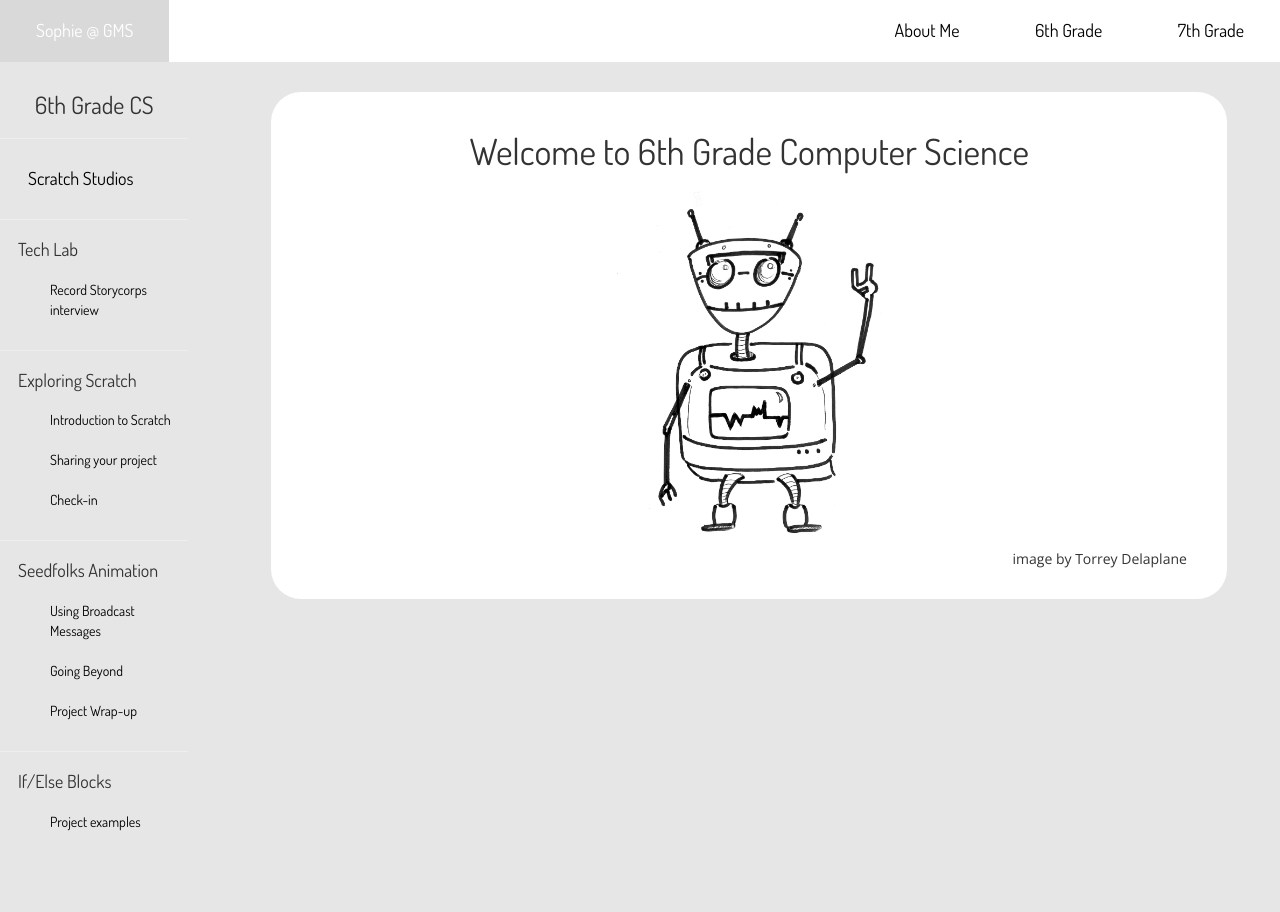
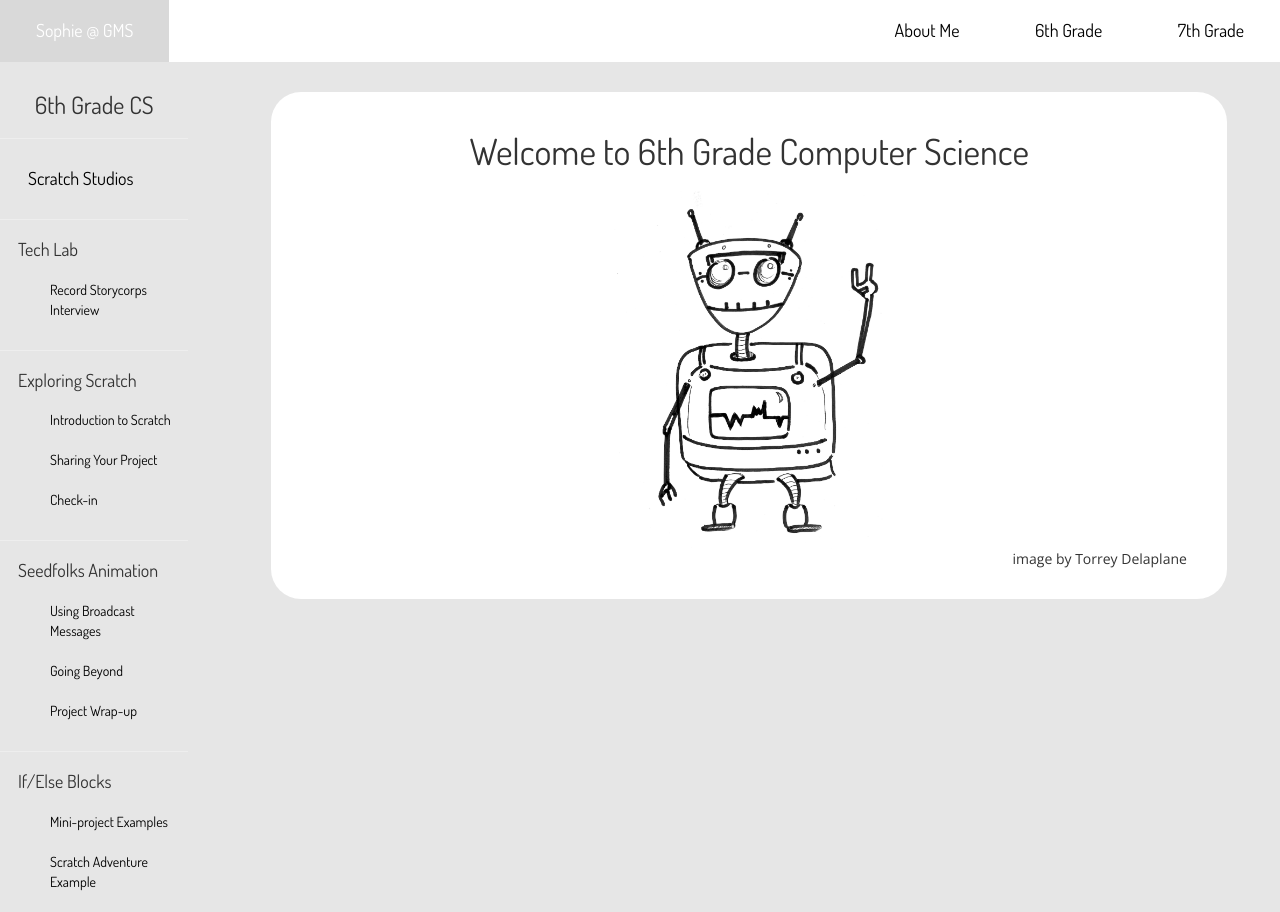
Before and after one commit to slibkind/slibkind.github.io, a Jekyll site: the page built from grade-6/index.html, in a window 1280 px wide. Built offline with Jekyll 4.4.1, drawn with Linux system fonts in a browser that asks for light colours; nearby versions of some CDN libraries; library files that are not in the unit come from our copies.

Commit message:
scratch adventure

```diff
--- a/_includes/nav-side-6.html
+++ b/_includes/nav-side-6.html
@@ -8,7 +8,7 @@
 <h4>Tech Lab</h4>
 
 <ul>
-    <li><a href="{{ site.url }}grade-6/record-interview">Record Storycorps interview</a></li>
+    <li><a href="{{ site.url }}grade-6/record-interview">Record Storycorps Interview</a></li>
 </ul>
 
 <hr>
@@ -17,7 +17,7 @@
 
 <ul>
     <li><a href="{{ site.url }}grade-6/scratch-intro">Introduction to Scratch</a></li>
-    <li><a href="{{ site.url }}grade-6/share-project">Sharing your project </a></li>
+    <li><a href="{{ site.url }}grade-6/share-project">Sharing Your Project </a></li>
     <li><a href="{{ site.url }}grade-6/check-in">Check-in</a></li>
 </ul>
 
@@ -34,5 +34,6 @@
 
 <h4>If/Else Blocks</h4>
 <ul>
-    <li><a href="{{ site.url }}grade-6/ifelse-examples">Project examples</a></li>
+    <li><a href="{{ site.url }}grade-6/ifelse-examples">Mini-project Examples</a></li>
+    <li><a href="{{ site.url }}grade-6/scratch-adventure">Scratch Adventure Example</a></li>
 </ul>
--- a/_layouts/default-6.html
+++ b/_layouts/default-6.html
@@ -9,7 +9,7 @@
 
        <div class="row">
 
-           <div class="col-xs-1 col-sm-2 nav-side">
+           <div class="col-sm-12 col-md-2 nav-side">
 
 
                    {% include nav-side-6.html %}
@@ -17,7 +17,7 @@
 
            </div>
 
-           <div class="col-xs-11 col-sm-10">
+           <div class="col-sm-12 col-md-10">
 
                <div class="content-wrapper">
 
```
Also changed, not shown: grade-6/scratch-adventure.html (added, +16 -0 lines).
